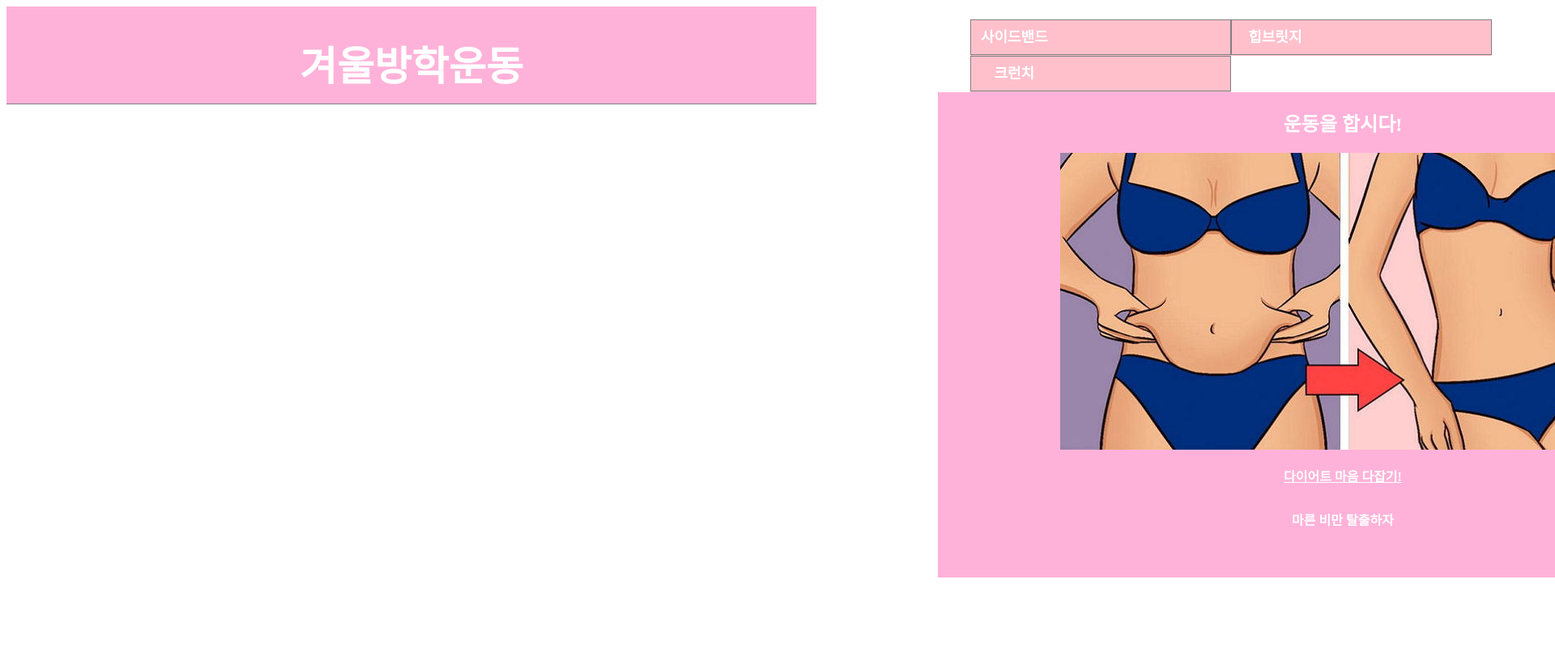
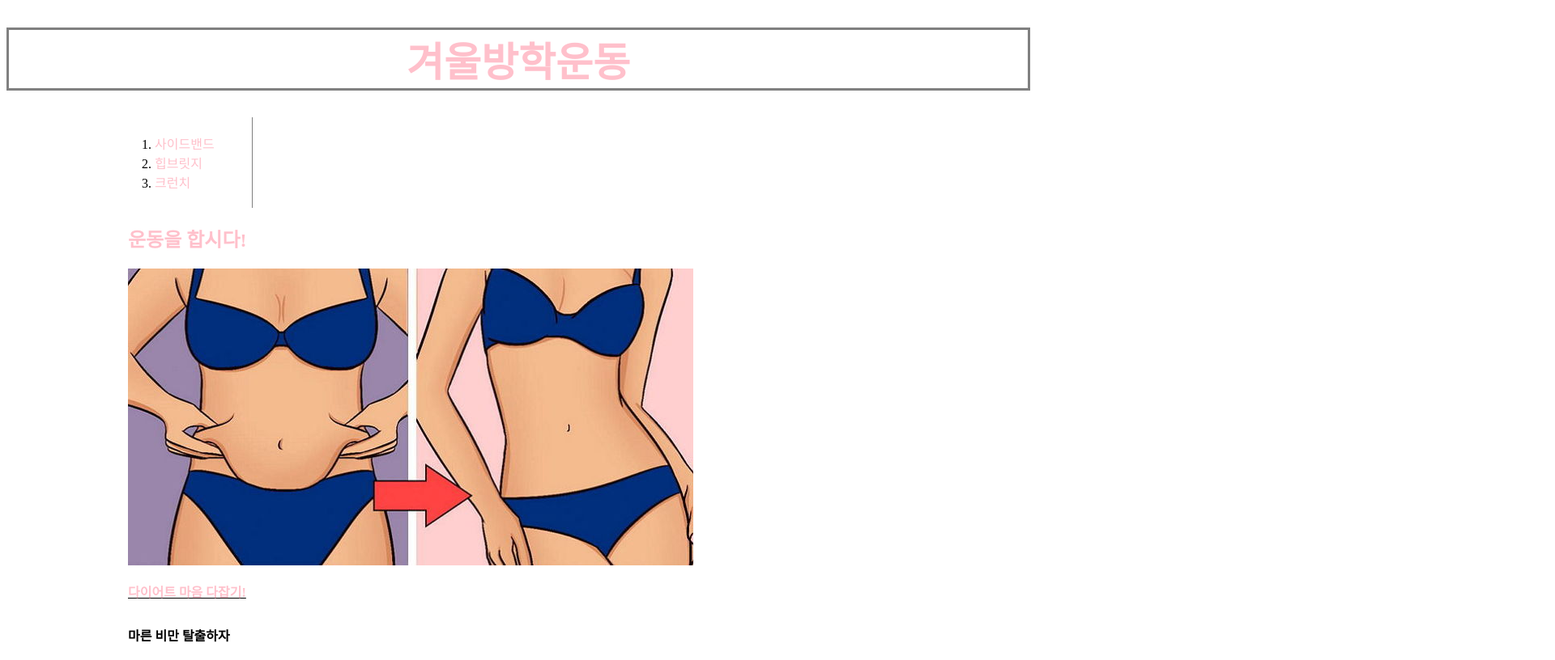
Before and after one commit to wonee79/diet, a plain HTML site: page index.html in a window 1280 px wide. Shown: the top 816 px of the page at 81% size, 1920 px wide, since content can reach past the window. Drawn offline with Linux system fonts and the light colour scheme.

Commit message:
Add files via upload

```diff
--- a/index.html
+++ b/index.html
@@ -1,13 +1,10 @@
 <!doctype html>
 <style>
-  #maintitle {vertical-align: middle; text-align: center; background-color:#FFB2D9; height: 120px; width: 1000px; float:left; color:white; font-family: 'a제우스'; text-decoration:none;  padding-bottom: :60px; text-align: center; border-bottom: 1px solid gray;}
-  #menubar ol li { height: 45px; list-style: none; background-color: pink; float: left; line-height: 42px;vertical-align: middle; text-align: center; }
-  #menubar .menulink {text-decoration:none; color: white; display: grid; grid-template-columns:1fr 1fr 1fr; width: 320px; font-size: 14px; font-weight: bold; font-family: 'a옛날목욕탕B'; font-size:18px; border: 1px solid gray }
-  #menubar .menulink:hover {color: red; background-color: #4d4d4d;}
-  #main  {float:left; height: 600px; width: 1000px; vertical-align: middle; text-align: center; background-color:#FFB2D9; color:white; font-family: 'a옛날목욕탕B'}
-  a:link{text-decoration: none; color: white}
-  h1{font-size:50px; margin-bottom:0}
-  #grid {display:grid; grid-template-columns: 150px 1fr}
+a{color: pink; text-decoration: none}
+h1{font-size: 50px; text-align: center; border: 3px solid gray; display: block;}
+ol{border-right:1px solid gray; margin:0; padding: 20px; width: 100px}
+#grid {display: grid; grid-template-columns: 150px 1fr;}
+#grid ol{padding-left:33px;}
 </style>
 <html>
 <meta charset="utf-8">
@@ -15,20 +12,16 @@
   <title>운동</title>
 </head>
 <body link=white; alink=black; vlink=gray;>
-  <div id="maintitle">
-    <h1> <a href="index.html" style="color:white">겨울방학운동</h1>
+  <div>
+    <h1> <a href="index.html">겨울방학운동</h1>
   </div>
   <div id=grid>
-    <p>
-      <nav id="menubar">
-        <ol>
-          <li><a class="menulink" href="1.html">사이드밴드</a></li>
-          <li><a class="menulink" href="2.html">힙브릿지</a></li>
-          <li><a class="menulink" href="3.html">크런치<a/></li>
-          </ol>
-        </nav>
-      </p>
-      <div id=main>
+      <ol>
+          <li><a href="1.html">사이드밴드</a></li>
+          <li><a href="2.html">힙브릿지</a></li>
+          <li><a href="3.html">크런치<a/></li>
+      </ol>
+      <div>
         <h2>운동을 합시다!</h2>
         <img src="다이어트.jpg">
         <p><strong><u><a href="https://youtu.be/yKDGNjhuzBk" target="_blank" title="다이어트자극영상">다이어트 마음 다잡기!</a></u></strong></p> <p style=margin-top:30px><strong>마른 비만 탈출하자</strong>
```
